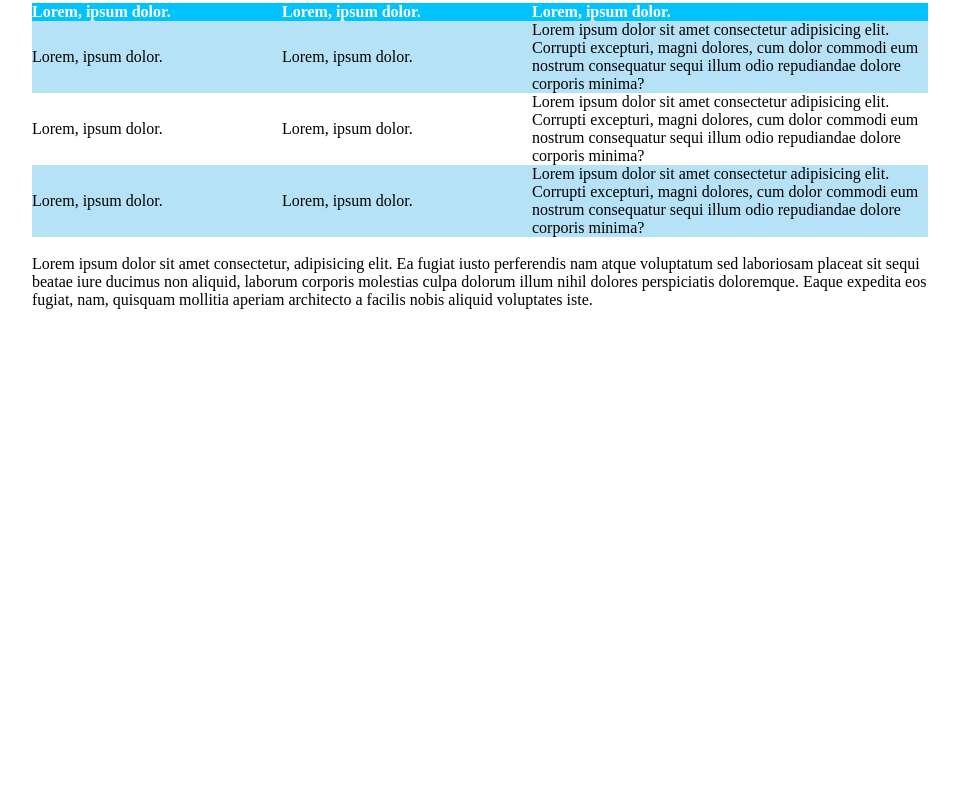
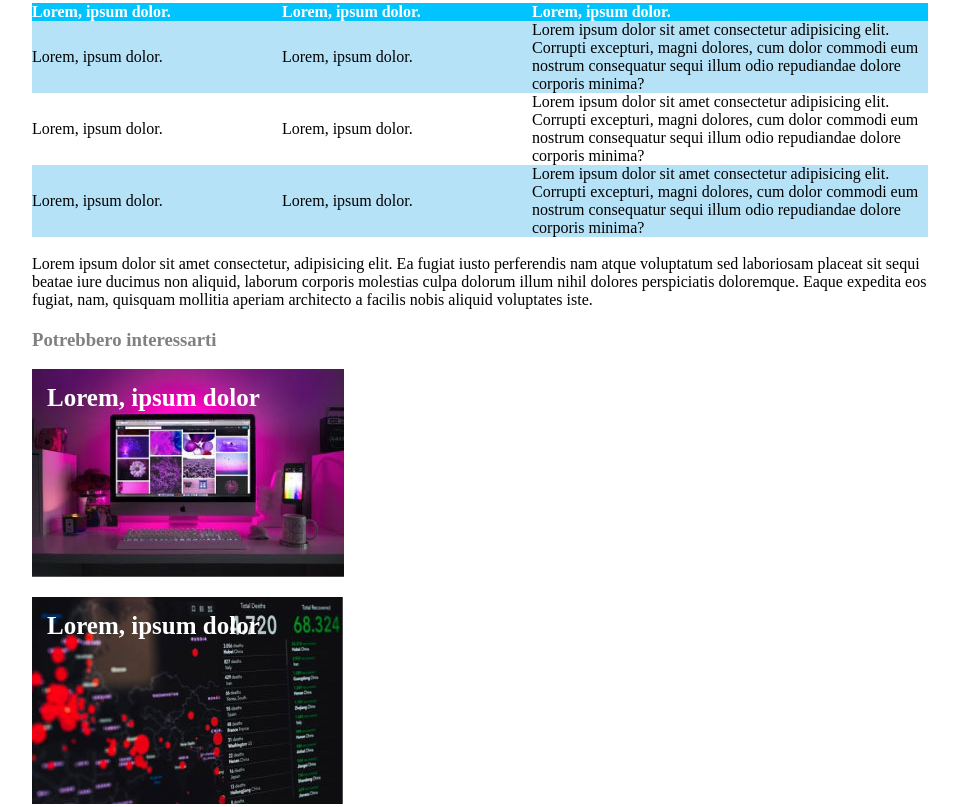
Before and after one commit to MatteoLucerni/html-css-booleaner, a plain HTML site: page index.html in a window 1280 px wide. Shown: the part 610-1417 px from the top of the page, without its empty margins (160-1119 px from the left). Before the commit the page ends 939 px from the top, so only its background shows below. Drawn offline with Linux system fonts and the light colour scheme.

Commit message:
added footer

```diff
--- a/css/style.css
+++ b/css/style.css
@@ -63,3 +63,25 @@ th, td{
 .bg-azure{
     background-color: rgb(181, 226, 247);
 }
+
+h3{
+    color: gray;
+}
+
+.footer-img1{
+    background-image: url(../img/monitor.jpg);
+    background-repeat: no-repeat;
+    height: 210px;
+}
+.footer-img2{
+    background-image: url(../img/graph.jpg);
+    background-repeat: no-repeat;
+    height: 210px;
+}
+
+h4{
+    font-size: 25px;
+    color: white;
+    padding-left: 15px;
+    padding-top: 15px;
+}
--- a/index.html
+++ b/index.html
@@ -111,6 +111,19 @@
                 <p>Lorem ipsum dolor sit amet consectetur, adipisicing elit. Ea fugiat iusto perferendis nam atque voluptatum sed laboriosam placeat sit sequi beatae iure ducimus non aliquid, laborum corporis molestias culpa dolorum illum nihil dolores perspiciatis doloremque. Eaque expedita eos fugiat, nam, quisquam mollitia aperiam architecto a facilis nobis aliquid voluptates iste.</p>
             </section>
         </main>
+        <footer>
+            <h3>Potrebbero interessarti</h3>
+            <br>
+            <div>
+                <div class="footer-img1">
+                    <h4>Lorem, ipsum dolor</h4>
+                </div>
+                <br>
+                <div class="footer-img2">
+                    <h4>Lorem, ipsum dolor</h4>
+                </div>
+            </div>
+        </footer>
     </div>
 </body>
 </html>
```
